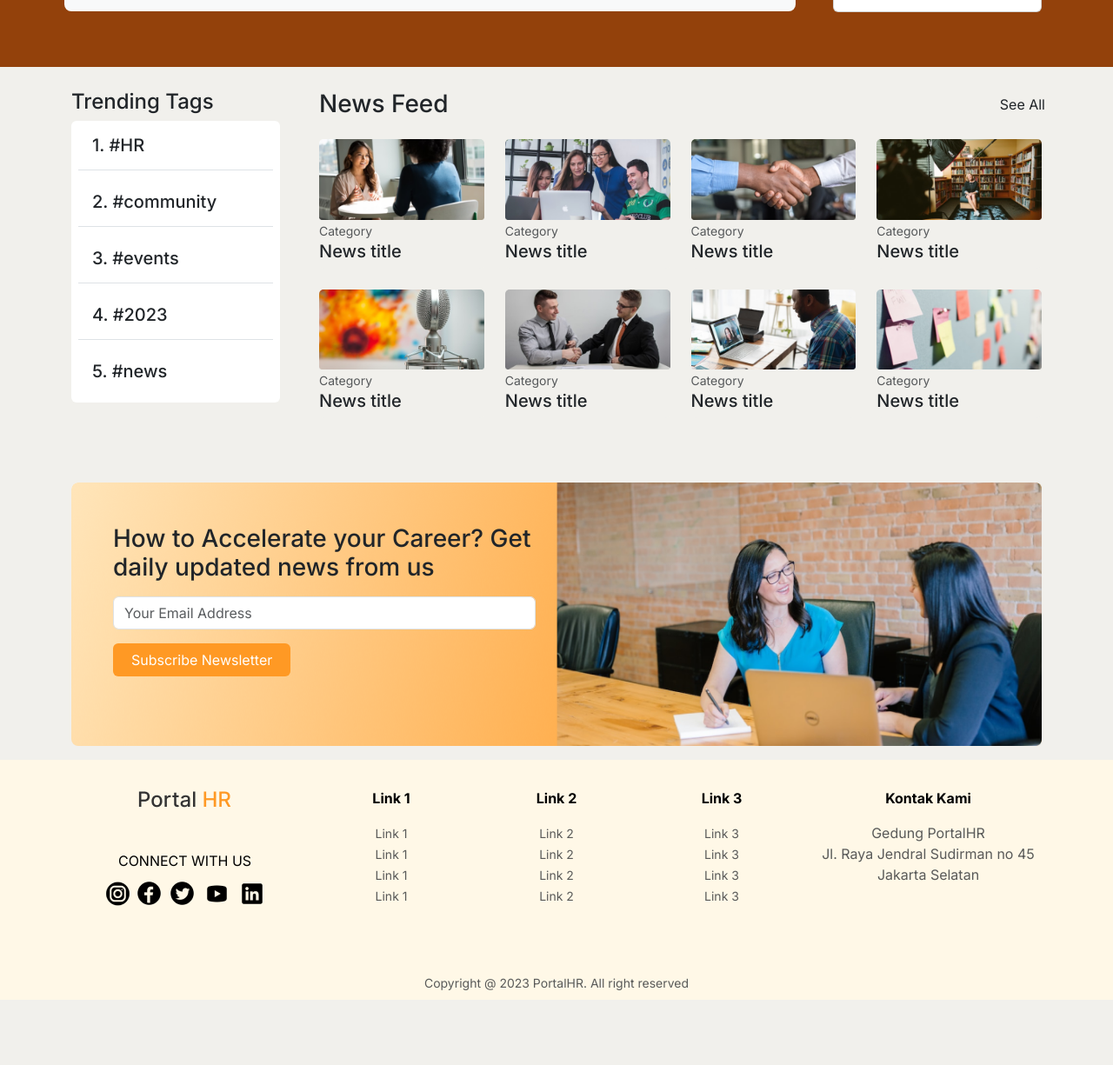
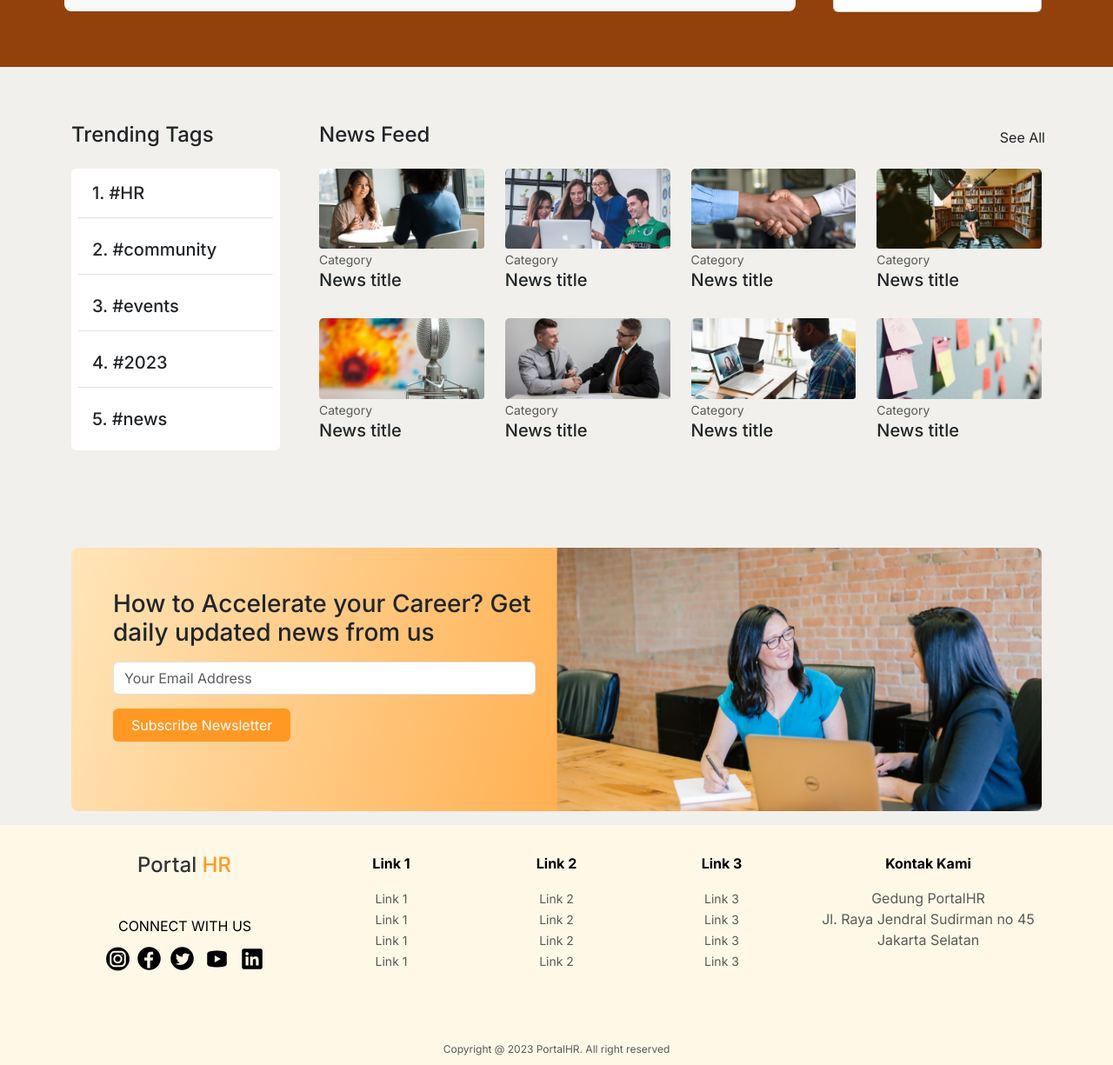
Before and after one commit to amarsatriawan/portalhr, a plain HTML site: page index.html in a window 1280 px wide. Shown: the part 2320-3545 px from the top of the page at 87% size. Before the commit the page ends 3470 px from the top, so only its background shows below. Drawn offline with nearby package versions, Linux system fonts and the light colour scheme.

Commit message:
finishing styling

```diff
--- a/index.html
+++ b/index.html
@@ -407,7 +407,7 @@
           <div class="col-md-3 mb-3">
               <!-- Trending Tags -->
               <div class="trendingtags">
-                <div class="row">
+                <div class="row mb-3">
                   <div class="col">
                     <h4>Trending Tags</h4>
                   </div>
@@ -434,7 +434,7 @@
         <div class="newsfeed">
           <div class="row">
             <div class="col mb-3">
-              <h3>News Feed</h3>
+              <h4>News Feed</h4>
             </div>
             <div class="col p-2">
               <h6 class="text-end fw-normal">See All</h6>
@@ -637,7 +637,7 @@
         </div>
         <div class="row mb-0">
           <div class="col">
-            <p ><small class="text-muted">Copyright @ 2023 PortalHR. All right reserved</small></p>
+            <p ><small class="text-muted" style="font-size: 12px;">Copyright @ 2023 PortalHR. All right reserved</small></p>
           </div>
         </div>
       </div>
--- a/style/style.css
+++ b/style/style.css
@@ -80,7 +80,7 @@ body {
 }
 
 .tnf {
-  padding: 1.6rem;
+  padding: 4rem;
 }
 
 #fn {
```
